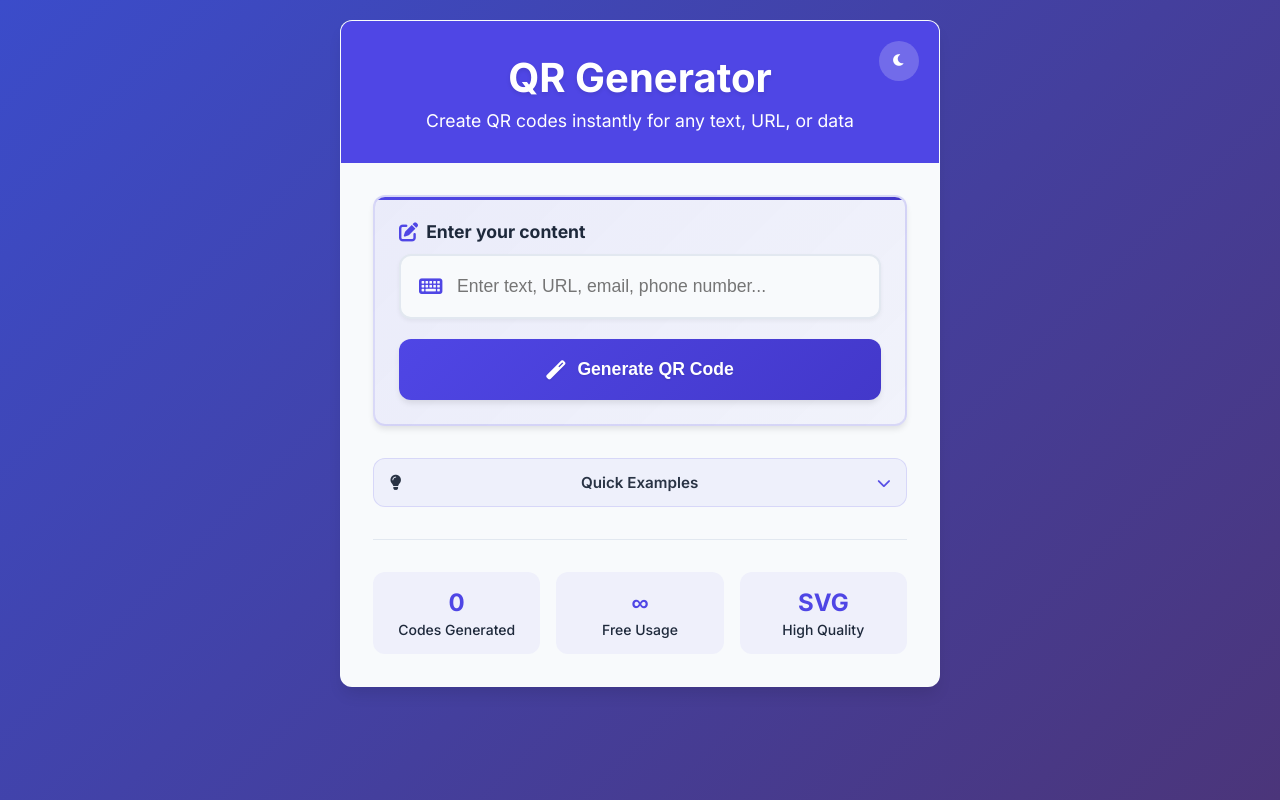
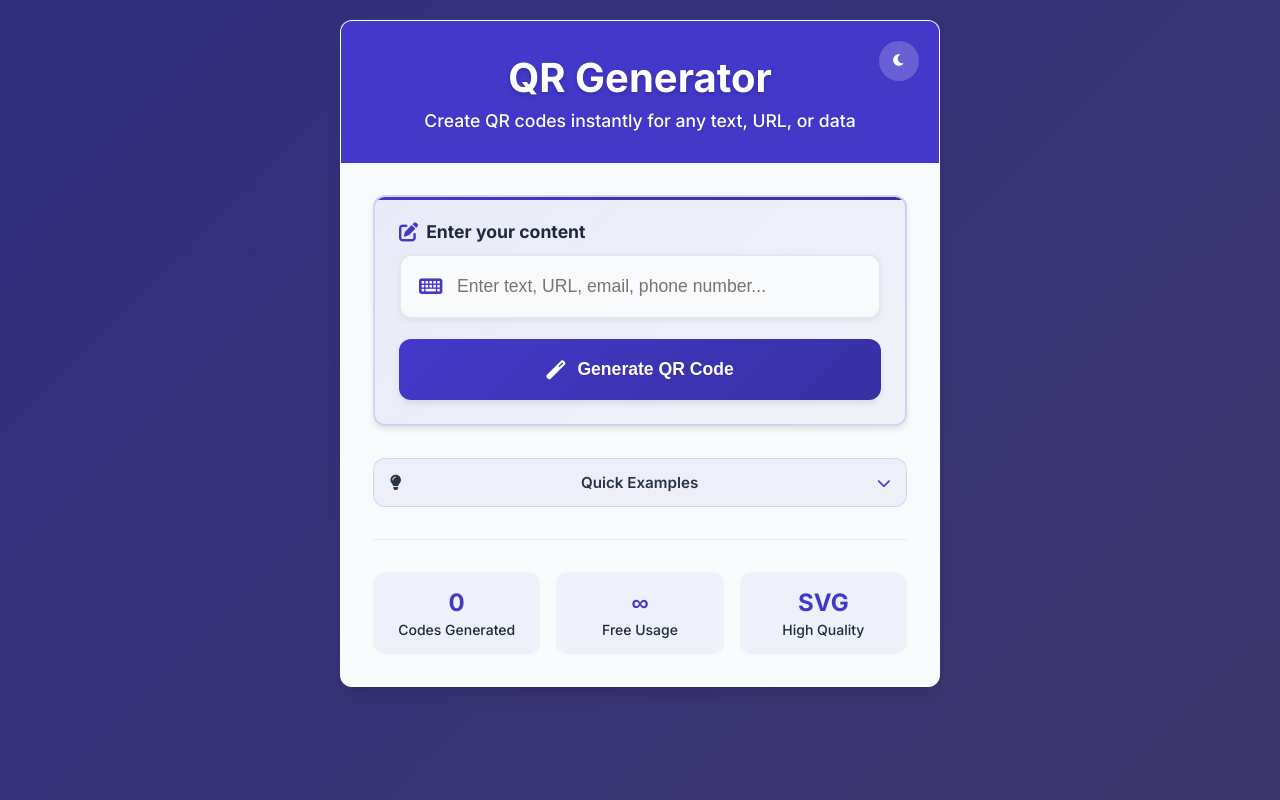
Before and after one commit to TheCodeKeep/web-qr-generator, a Flask app: page / in a window 1280 px wide. Run offline with Flask 3, Linux system fonts and the light colour scheme.

Commit message:
style: update color scheme and enhance UI elements for improved visibility

```diff
--- a/static/css/styles.css
+++ b/static/css/styles.css
@@ -1,10 +1,10 @@
 /* QR Generator Styles */
 :root {
-    --primary-color: #4f46e5;
-    --primary-hover: #4338ca;
+    --primary-color: #4338ca;
+    --primary-hover: #3730a3;
     --secondary-color: #f8fafc;
     --text-primary: #1e293b;
-    --text-secondary: #475569;
+    --text-secondary: #64748b;
     --border-color: #e2e8f0;
     --success-color: #10b981;
     --error-color: #ef4444;
@@ -31,7 +29,7 @@
 
 body {
     font-family: 'Inter', sans-serif;
-    background: linear-gradient(135deg, #3b4cca 0%, #4b357a 100%);
+    background: linear-gradient(135deg, #312e81 0%, #3c366b 100%);
     color: var(--text-primary);
     min-height: 100vh;
     padding: 20px;
@@ -61,13 +59,16 @@ body {
     font-size: 2.5rem;
     font-weight: 700;
     margin-bottom: 0.5rem;
-    text-shadow: 0 2px 4px rgba(0, 0, 0, 0.1);
+    text-shadow: 0 2px 4px rgba(0, 0, 0, 0.2);
+    color: #ffffff;
 }
 
 .header p {
     font-size: 1.1rem;
     opacity: 1;
-    font-weight: 400;
+    font-weight: 500;
+    color: #ffffff;
+    text-shadow: 0 1px 2px rgba(0, 0, 0, 0.1);
 }
 
 .theme-toggle {
@@ -92,23 +93,26 @@ body {
     transform: scale(1.1);
 }
 
+.theme-toggle:focus {
+    outline: 2px solid rgba(255, 255, 255, 0.8);
+    outline-offset: 2px;
+}
+
 .content {
     padding: 2rem;
 }
 
-/* Enhanced input section - Make it stand out more */
 .input-section {
     margin-bottom: 2rem;
     padding: 1.5rem;
-    background: linear-gradient(135deg, rgba(79, 70, 229, 0.08) 0%, rgba(79, 70, 229, 0.04) 100%);
-    border: 2px solid rgba(79, 70, 229, 0.15);
+    background: linear-gradient(135deg, rgba(67, 56, 202, 0.08) 0%, rgba(67, 56, 202, 0.04) 100%);
+    border: 2px solid rgba(67, 56, 202, 0.15);
     border-radius: var(--border-radius);
     box-shadow: var(--shadow);
     position: relative;
     overflow: hidden;
 }
 
-/* Add a subtle accent border */
 .input-section::before {
     content: '';
     position: absolute;
@@ -120,21 +124,19 @@ body {
     border-radius: var(--border-radius) var(--border-radius) 0 0;
 }
 
-/* Keep suggestions section more subtle */
 .suggestions-section {
     margin-bottom: 2rem;
     opacity: 0.95;
 }
 
-/* Expandable suggestions styles - More subtle */
 .expandable-header {
     width: 100%;
     display: flex;
     justify-content: space-between;
     align-items: center;
     padding: 0.875rem 1rem;
-    background: rgba(79, 70, 229, 0.06);
-    border: 1px solid rgba(79, 70, 229, 0.15);
+    background: rgba(67, 56, 202, 0.06);
+    border: 1px solid rgba(67, 56, 202, 0.15);
     border-radius: var(--border-radius);
     color: var(--text-primary);
     font-weight: 600;
@@ -469,7 +492,7 @@ body {
 .stat-item {
     text-align: center;
     padding: 1rem;
-    background: rgba(79, 70, 229, 0.05);
+    background: rgba(67, 56, 202, 0.05);
     border-radius: var(--border-radius);
 }
 
```
Also changed, not shown: other parts of static/css/styles.css (+34 -15 lines).
